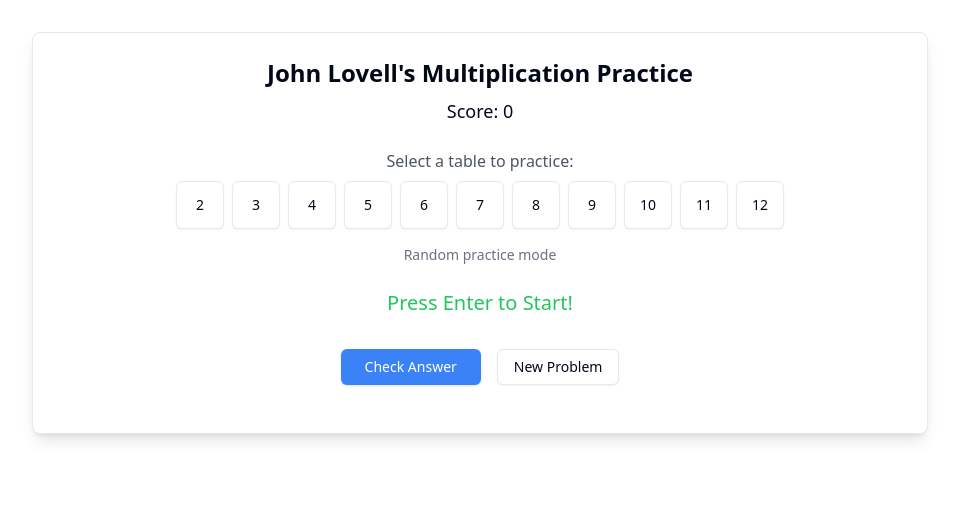
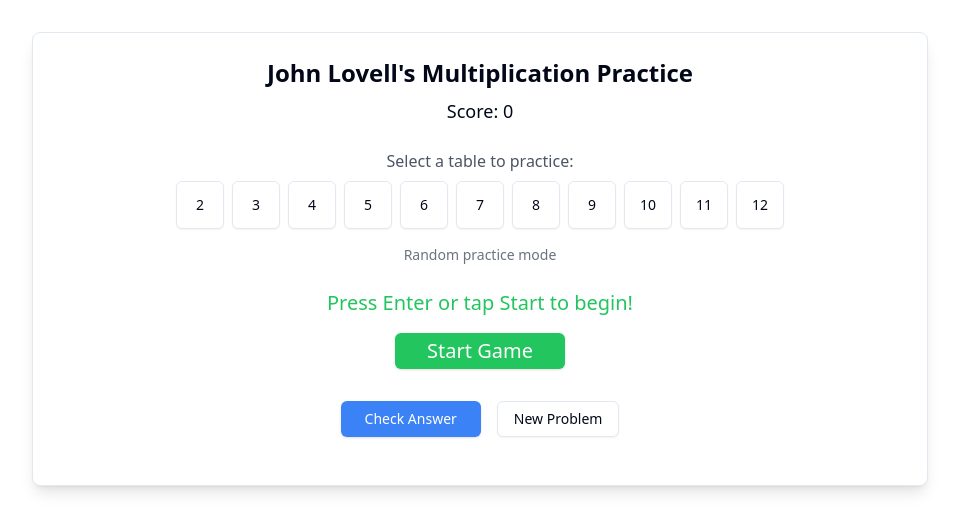
Before and after one commit to cslovell/mutliplication-practice, a Next.js app: page / in a window 1280 px wide. Shown: the top 532 px of the page, without its empty margins (160-1119 px from the left). Built offline with nearby package versions, Linux system fonts and the light colour scheme.

Commit message:
Updated tap start to begin

```diff
--- a/src/components/game/MultiplicationGame.tsx
+++ b/src/components/game/MultiplicationGame.tsx
@@ -48,6 +48,11 @@ const MultiplicationGame: React.FC = () => {
   const [problemQueue, setProblemQueue] = useState<Array<[number, number]>>([]);
   const [isUsingPerformanceData, setIsUsingPerformanceData] = useState<boolean>(false);
 
+
+  const handleStartGame = () => {
+    console.log('Starting game...');
+    setGameStatus('playing');
+  };
 
   useEffect(() => {
     const handleFocus = () => {
@@ -361,8 +366,16 @@ const MultiplicationGame: React.FC = () => {
               Click here to focus the window first!
             </div>
           ) : gameStatus === 'waiting' ? (
-            <div className="text-xl text-green-500 mb-4">
-              Press Enter to Start!
+            <div>
+              <div className="text-xl text-green-500 mb-4">
+                Press Enter or tap Start to begin!
+              </div>
+              <Button
+                onClick={handleStartGame}
+                className="bg-green-500 hover:bg-green-600 text-white px-8 py-4 text-xl"
+              >
+                Start Game
+              </Button>
             </div>
           ) : (
             <>
```
